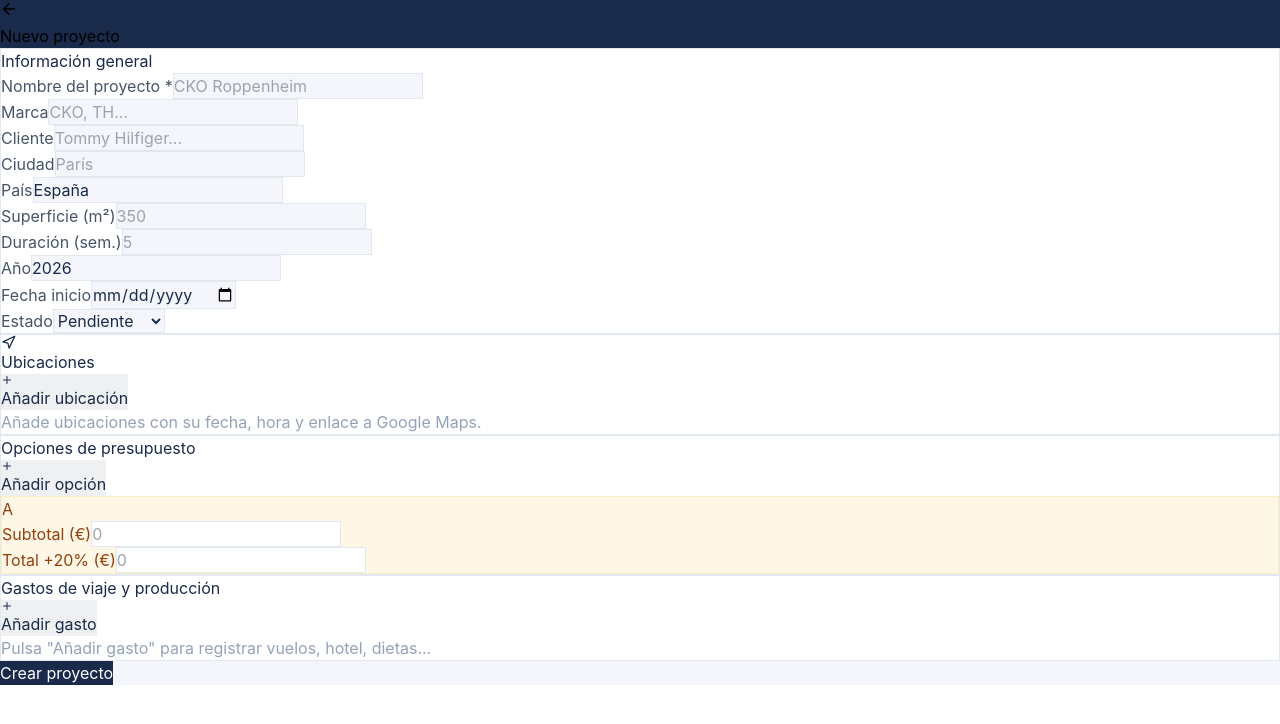
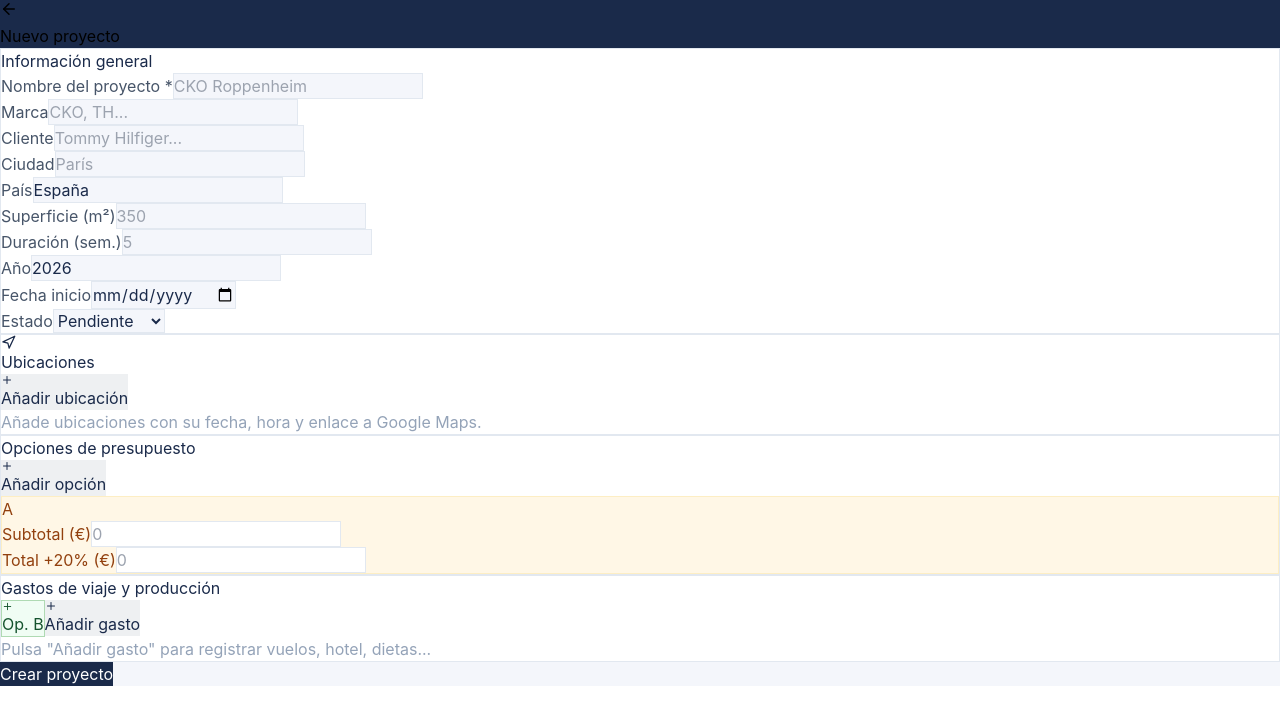
Before and after one commit to miguelinx80/presupuestos-app, a React (Vite) app: page / in a window 1280 px wide. Both pictures are taken after a click on the button "Nuevo proyecto". Shown: the top 724 px of the page. Built offline with nearby package versions, Linux system fonts and the light colour scheme.

Commit message:
Cambios en la ficha de proyecto
Ahora se ven las cuatro opciones de presupuesto, A, B, C

```diff
--- a/src/App.jsx
+++ b/src/App.jsx
@@ -355,8 +355,12 @@ function LocationsSection({ locations = [], editing, onChange }) {
   );
 }
 
-// Siempre mostramos las 4 opciones en modo edición (igual que el Excel)
 const ALL_OPTS = ["A", "B", "C", "D"];
+
+// Qué opciones tienen al menos un valor en los gastos
+function usedExpOpts(expenses = []) {
+  return ALL_OPTS.filter(o => expenses.some(e => e[optKey(o)] != null));
+}
 
 // ─── EXPENSE ROW ─────────────────────────────────────────────────────────────
 function ExpenseRow({ row, optKeys, activeOpt, editing, onChange, onDelete }) {
@@ -407,7 +411,7 @@ function ExpenseRow({ row, optKeys, activeOpt, editing, onChange, onDelete }) {
             className="rounded px-2 py-1 text-xs outline-none w-20"
             style={{ background: C.bg, border: `1px solid ${C.border}`, color: C.textDark }} />
         </td>
-        {ALL_OPTS.map(o => (
+        {optKeys.map(o => (
           <td key={o} className="py-2 pr-1">
             <input type="number"
               value={row[optKey(o)] ?? ""}
@@ -624,6 +628,9 @@ function DetailView({ project: initial, onBack, onSave, onDelete }) {
   const [draft, setDraft]               = useState(initial);
   const [activeOpt, setActiveOpt]       = useState(initial.chosenOption || Object.keys(initial.options)[0]);
   const [showExpenses, setShowExpenses] = useState(true);
+  // Columnas de gasto visibles: arranca con las que ya tienen datos (mínimo A)
+  const initExpOpts = () => { const u = usedExpOpts(initial.expenses); return u.length ? u : ["A"]; };
+  const [visibleExpOpts, setVisibleExpOpts] = useState(initExpOpts);
 
   const optKeys    = Object.keys(project.options);
   const chosenData = project.options[activeOpt];
@@ -805,17 +812,31 @@ function DetailView({ project: initial, onBack, onSave, onDelete }) {
               Desglose de gastos {showExpenses ? <ChevronUp size={15} /> : <ChevronDown size={15} />}
             </button>
             {editing && (
+              <div className="flex items-center gap-2">
+                {/* Botón para añadir la siguiente columna de opción */}
+                {(() => {
+                  const next = ALL_OPTS.find(o => !visibleExpOpts.includes(o));
+                  return next ? (
+                    <button type="button"
+                      onClick={() => setVisibleExpOpts(v => [...v, next])}
+                      className="flex items-center gap-1 text-xs font-medium px-2.5 py-1 rounded-lg"
+                      style={{ background: OPTION_COLORS[next].bg, border: `1px solid ${OPTION_COLORS[next].border}60`, color: OPTION_COLORS[next].text }}>
+                      <Plus size={11} /> Op. {next}
+                    </button>
+                  ) : null;
+                })()}
                 <button type="button" onClick={addRow}
                   className="flex items-center gap-1 text-xs font-medium px-2.5 py-1 rounded-lg"
                   style={{ background: C.navy + "12", color: C.navy }}>
                   <Plus size={12} /> Añadir fila
                 </button>
+              </div>
             )}
           </div>
 
           {showExpenses && (
             <div className="overflow-x-auto">
-              <table className="w-full text-sm" style={{ minWidth: editing ? 960 : 680 }}>
+              <table className="w-full text-sm" style={{ minWidth: editing ? 800 + visibleExpOpts.length * 80 : 680 }}>
                 <thead>
                   <tr>
                     {editing && <th className="w-7" />}
@@ -823,17 +844,20 @@ function DetailView({ project: initial, onBack, onSave, onDelete }) {
                     {["Descripción","Enlace","Fecha","Horario","Proveedor/Aerolínea","Tarifa"].map(h => (
                       <th key={h} className="text-left pb-2 font-medium text-xs pr-3" style={{ color: C.textLight }}>{h}</th>
                     ))}
-                    {(editing ? ALL_OPTS : optKeys).map(o => (
-                      <th key={o} className="text-right pb-2 font-medium text-xs px-1"
-                        style={{ color: o === activeOpt ? OPTION_COLORS[o].badge : C.textLight }}>
+                    {(editing ? visibleExpOpts : usedExpOpts(project.expenses).length ? usedExpOpts(project.expenses) : optKeys).map(o => (
+                      <th key={o} className="text-right pb-2 font-bold text-xs px-1 whitespace-nowrap"
+                        style={{ color: OPTION_COLORS[o].badge }}>
                         Op. {o}
+                        {o === "B" && <span className="font-normal ml-1 text-xs" style={{ color: C.textLight }}>(real)</span>}
                       </th>
                     ))}
                   </tr>
                 </thead>
                 <tbody>
                   {p.expenses.map(row => (
-                    <ExpenseRow key={row.id} row={row} optKeys={optKeys} activeOpt={activeOpt}
+                    <ExpenseRow key={row.id} row={row}
+                      optKeys={editing ? visibleExpOpts : usedExpOpts(project.expenses).length ? usedExpOpts(project.expenses) : optKeys}
+                      activeOpt={activeOpt}
                       editing={editing}
                       onChange={(field, val) => updateRow(row.id, field, val)}
                       onDelete={() => deleteRow(row.id)} />
@@ -844,7 +868,7 @@ function DetailView({ project: initial, onBack, onSave, onDelete }) {
                     <td colSpan={editing ? 8 : 7} className="pt-2.5 font-semibold text-sm" style={{ color: C.textDark }}>
                       Subtotal (Op. {activeOpt})
                     </td>
-                    <td colSpan={optKeys.length} className="pt-2.5 text-right font-bold" style={{ color: C.textDark }}>
+                    <td colSpan={(editing ? visibleExpOpts : optKeys).length} className="pt-2.5 text-right font-bold" style={{ color: C.textDark }}>
                       {fmt(computedSubtotal)}
                     </td>
                   </tr>
@@ -852,7 +876,7 @@ function DetailView({ project: initial, onBack, onSave, onDelete }) {
                     <td colSpan={editing ? 8 : 7} className="pt-1 font-bold text-sm" style={{ color: C.green }}>
                       Total (+20% gastos finales)
                     </td>
-                    <td colSpan={optKeys.length} className="pt-1 text-right font-bold text-base" style={{ color: C.green }}>
+                    <td colSpan={(editing ? visibleExpOpts : optKeys).length} className="pt-1 text-right font-bold text-base" style={{ color: C.green }}>
                       {fmt(computedSubtotal * 1.2)}
                     </td>
                   </tr>
@@ -876,7 +900,8 @@ function NewProjectView({ onBack, onCreate }) {
     options: { A: { subtotal: 0, total: 0 } },
     expenses: []
   });
-  const [optCount, setOptCount] = useState(1);
+  const [optCount, setOptCount]         = useState(1);
+  const [visibleExpOpts, setVisibleExpOpts] = useState(["A"]);
   const setF    = (k, v) => setForm(f => ({ ...f, [k]: v }));
   const optKeys = Object.keys(form.options);
 
@@ -991,29 +1016,42 @@ function NewProjectView({ onBack, onCreate }) {
         <div className="rounded-xl p-5" style={{ background: C.card, border: `1px solid ${C.border}` }}>
           <div className="flex items-center justify-between mb-3">
             <h3 className="text-sm font-semibold" style={{ color: C.textDark }}>Gastos de viaje y producción</h3>
+            <div className="flex items-center gap-2">
+              {(() => {
+                const next = ALL_OPTS.find(o => !visibleExpOpts.includes(o));
+                return next ? (
+                  <button type="button"
+                    onClick={() => setVisibleExpOpts(v => [...v, next])}
+                    className="flex items-center gap-1 text-xs font-medium px-2.5 py-1 rounded-lg"
+                    style={{ background: OPTION_COLORS[next].bg, border: `1px solid ${OPTION_COLORS[next].border}60`, color: OPTION_COLORS[next].text }}>
+                    <Plus size={11} /> Op. {next}
+                  </button>
+                ) : null;
+              })()}
               <button type="button" onClick={addRow}
                 className="text-xs font-medium flex items-center gap-1 px-2.5 py-1 rounded-lg"
                 style={{ background: C.navy + "12", color: C.navy }}>
                 <Plus size={12} /> Añadir gasto
               </button>
             </div>
+          </div>
           {form.expenses.length === 0
             ? <p className="text-xs text-center py-4" style={{ color: C.textLight }}>
                 Pulsa "Añadir gasto" para registrar vuelos, hotel, dietas...
               </p>
             : <div className="overflow-x-auto">
-                <table className="w-full text-sm" style={{ minWidth: 820 }}>
+                <table className="w-full text-sm" style={{ minWidth: 680 + visibleExpOpts.length * 80 }}>
                   <thead>
                     <tr>
                       <th className="w-7" />
-                      {["Descripción","Enlace","Fecha","Horario","Proveedor","Tarifa",...ALL_OPTS.map(o=>`Op. ${o}`)].map(h => (
+                      {["Descripción","Enlace","Fecha","Horario","Proveedor","Tarifa",...visibleExpOpts.map(o => o === "B" ? "Op. B (real)" : `Op. ${o}`)].map(h => (
                         <th key={h} className="text-left pb-2 font-medium text-xs pr-2" style={{ color: C.textLight }}>{h}</th>
                       ))}
                     </tr>
                   </thead>
                   <tbody>
                     {form.expenses.map(row => (
-                      <ExpenseRow key={row.id} row={row} optKeys={ALL_OPTS} activeOpt="A"
+                      <ExpenseRow key={row.id} row={row} optKeys={visibleExpOpts} activeOpt="A"
                         editing={true}
                         onChange={(field, val) => updateRow(row.id, field, val)}
                         onDelete={() => deleteRow(row.id)} />
```
Lines whose indentation alone changed are shown as unchanged.
